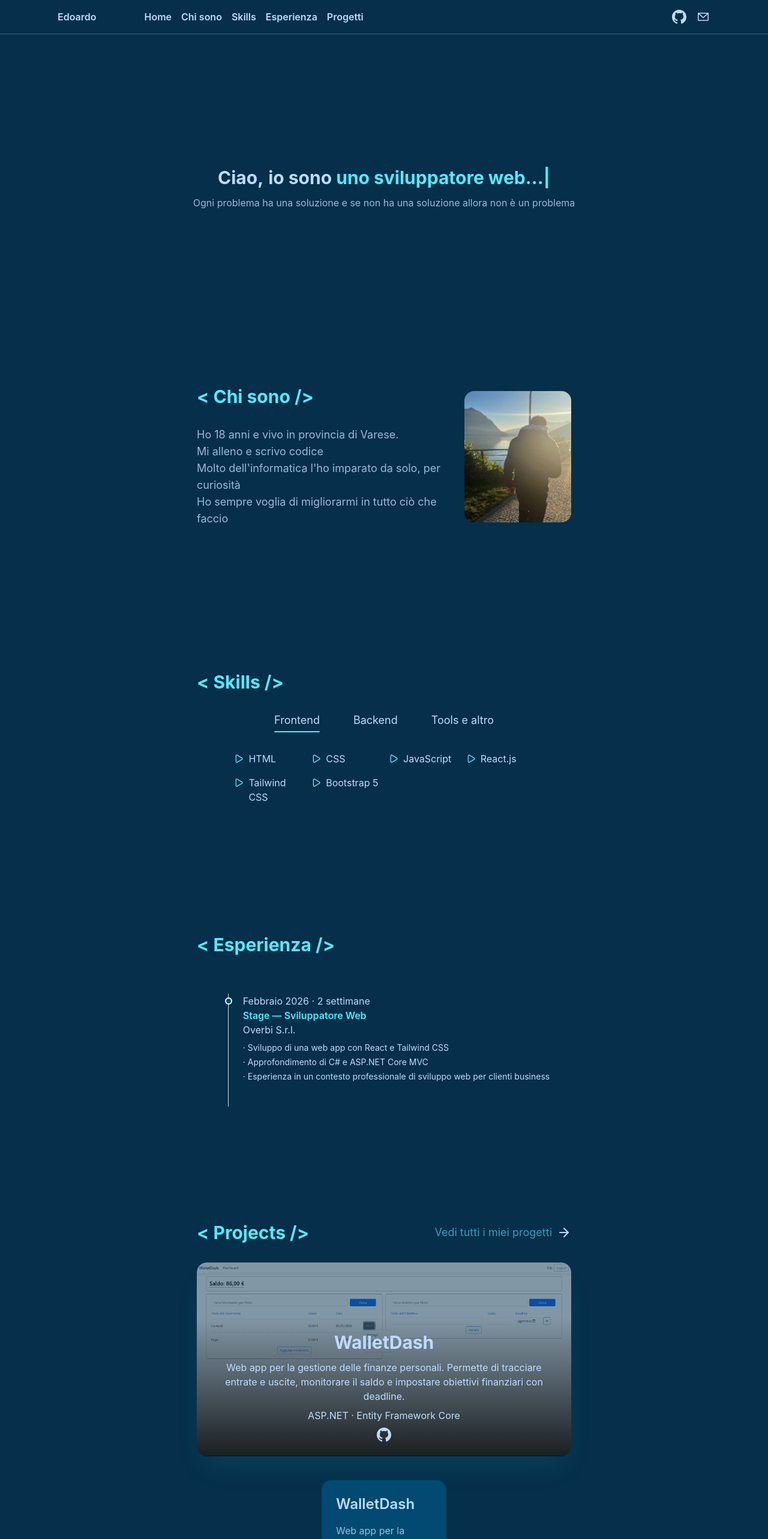
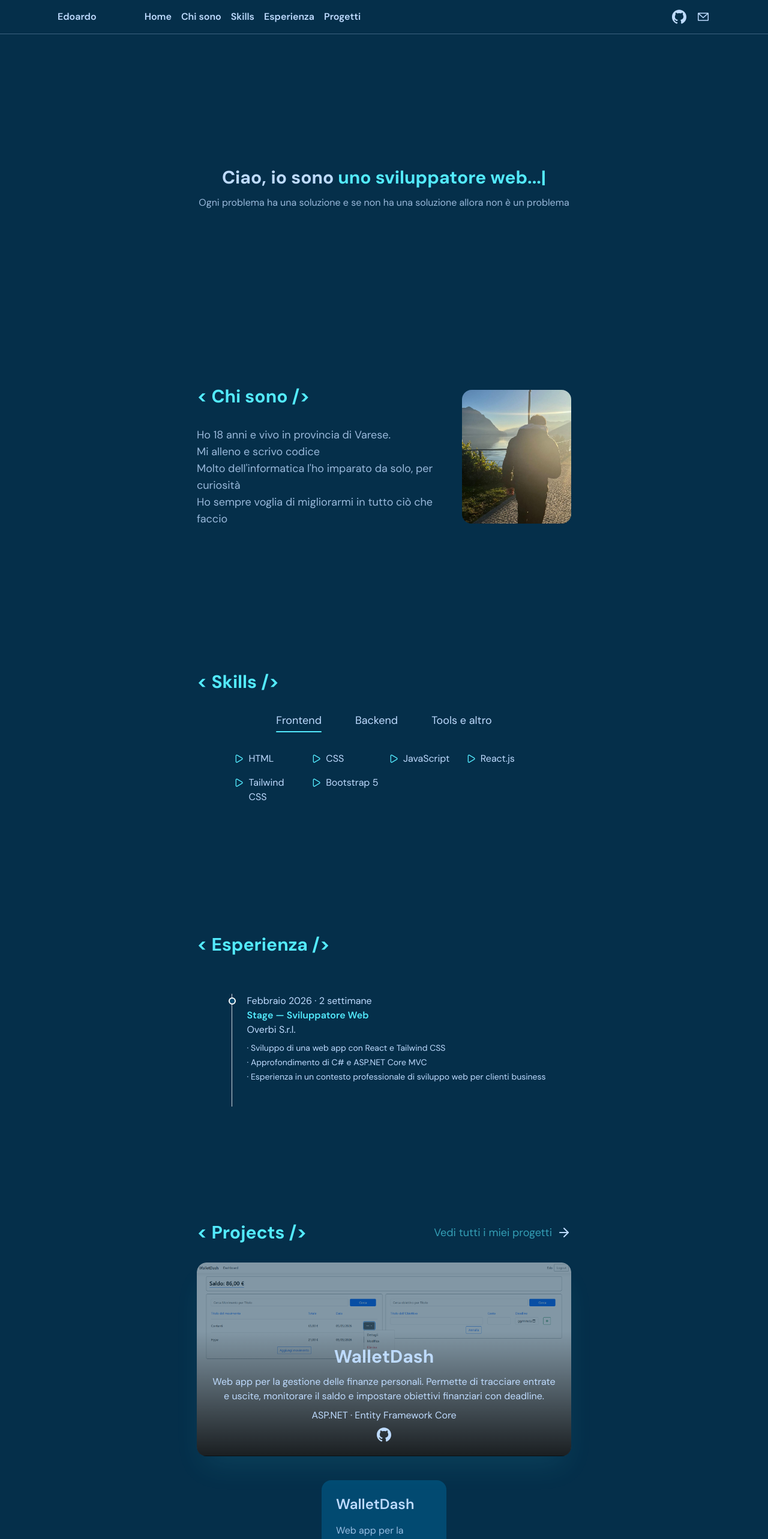
Before and after one commit to EdoTech12/Edo-s-Portfolio, a React (Vite) app: page / in a window 1280 px wide. Shown: the top 2566 px of the page at 60% size. Built offline with nearby package versions, Linux system fonts and the light colour scheme.

Commit message:
Aggiunta favicon, modificati i font e fixate le immagini

```diff
--- a/index.html
+++ b/index.html
@@ -1,10 +1,10 @@
 <!doctype html>
-<html lang="en" class="scroll-smooth">
+<html lang="it" class="scroll-smooth">
   <head>
     <meta charset="UTF-8" />
-    <link rel="icon" type="image/svg+xml" href="/favicon.svg" />
+    <link rel="icon" type="image/svg+xml" href="/favicon.ico" />
     <meta name="viewport" content="width=device-width, initial-scale=1.0" />
-    <title>portfolio</title>
+    <title>Edoardo</title>
   </head>
   <body>
     <div id="root"></div>
--- a/src/Components/About/About.jsx
+++ b/src/Components/About/About.jsx
@@ -1,4 +1,5 @@
 import { motion } from "motion/react";
+import aboutImg from "../../Assets/about_img.jpeg"
 
 function About() {
     return (
@@ -20,7 +21,7 @@ function About() {
                     </div>
                 </div>
                 <div className="w-1/3 hidden lg:block">
-                    <img src="src/Assets/about_img.jpeg" alt="" className="rounded-2xl"/>
+                    <img src={aboutImg} alt="" className="rounded-2xl"/>
                 </div>
             </motion.div>
         </section>
--- a/src/Components/Footer/Footer.jsx
+++ b/src/Components/Footer/Footer.jsx
@@ -1,11 +1,12 @@
 function Footer() {
     return (
-        <section className="flex justify-center items-center p-14 text-md text-blue-200/80 gap-2">
+        <section className="flex flex-col justify-center items-center p-14 text-md text-blue-200/80 gap-2">
             <span className="text-md text-blue-200/80">© 2026 Edoardo Tesser</span>
-            <span> · </span>
-            <a href="https://github.com/EdoTech12"> GitHub </a>
-            <span> · </span>
-            <a href="mailto:edoardotesser@gmail.com"> Email</a>
+            <div className="flex gap-2">
+                <a href="https://github.com/EdoTech12"> GitHub </a>
+                <span> · </span>
+                <a href="mailto:edoardotesser@gmail.com"> Email</a>
+            </div>
         </section>
     );
 }
--- a/src/Components/Projects/Projects.jsx
+++ b/src/Components/Projects/Projects.jsx
@@ -1,5 +1,6 @@
 import MainCard from "./Card/MainCard";
 import OptionsCard from "./Card/OptionsCard";
+import WalletDashImg from "../../Assets/dashboard.png"
 import { ArrowRight } from "lucide-react";
 import { AnimatePresence, motion } from "motion/react";
 import { useState } from "react";
@@ -8,7 +9,7 @@ const projects = [
     {
         id: 1,
         title: "WalletDash",
-        imagePath: "src/Assets/dashboard.png",
+        imagePath: WalletDashImg,
         githubLink: "https://github.com/EdoTech12/WalletDash",
         description: "Web app per la gestione delle finanze personali. Permette di tracciare entrate e uscite, monitorare il saldo e impostare obiettivi finanziari con deadline.",
         technologies: "ASP.NET · Entity Framework Core"
--- a/src/index.css
+++ b/src/index.css
@@ -1,5 +1,7 @@
+@import url('https://fonts.googleapis.com/css2?family=DM+Sans:wght@300;400;500;600;700&display=swap');
 @import "tailwindcss";
 
 body{
     background-color: oklch(29.3% 0.066 243.157);
+    font-family: 'DM Sans', sans-serif;
 }
```
Also changed, not shown: 1 other file (tests, documents, lock files or other folders).
